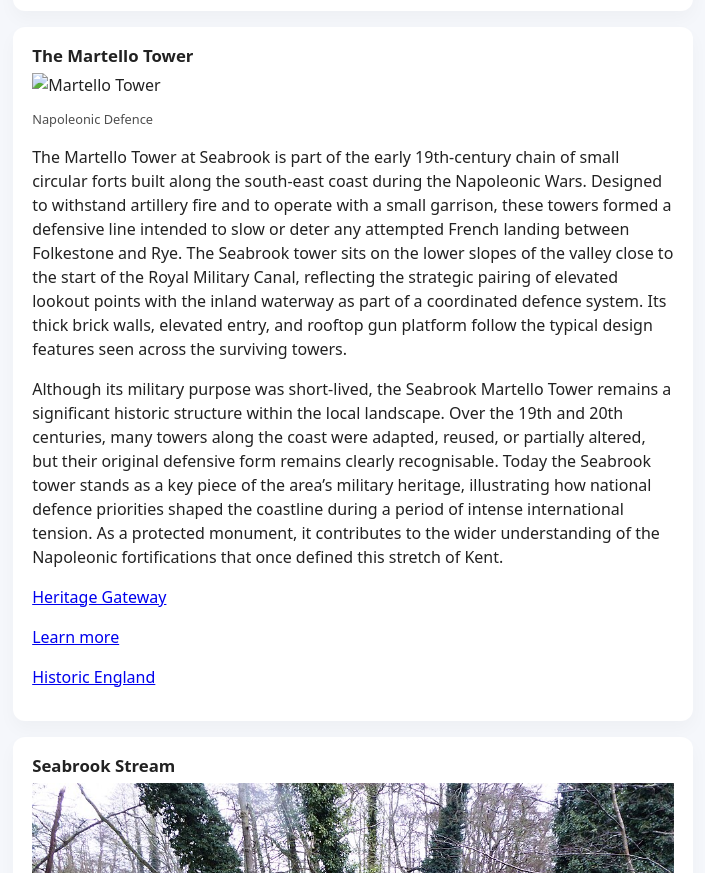
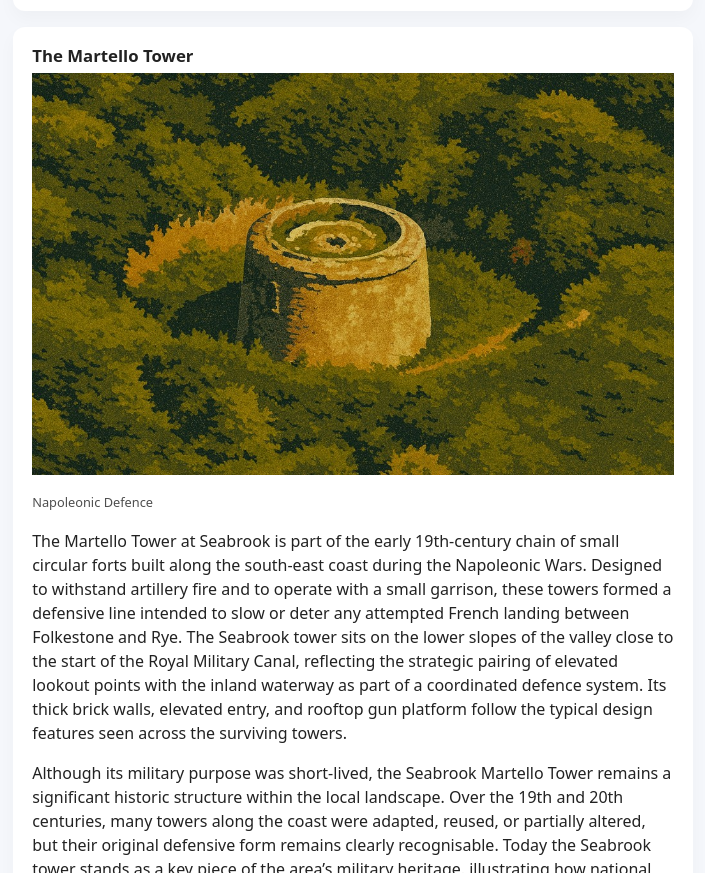
Before and after one commit to seabrookvillagekent/website, a plain HTML site: page index.html in a window 1280 px wide. Shown: the part 6967-7840 px from the top of the page, without its empty margins (101-806 px from the left). Drawn offline with Linux system fonts and the light colour scheme.

Commit message:
Update index.html

```diff
--- a/index.html
+++ b/index.html
@@ -426,7 +426,7 @@ Today the Seabrook end of the canal still shows its original profile—a broad w
 
 <div class="card">
   <h3>The Martello Tower</h3>
-  <img src="martelo.jpg" alt="Martello Tower">
+  <img src="martelo2.jpg" alt="Martello Tower">
   <p class="meta">Napoleonic Defence</p>
   <p>
 The Martello Tower at Seabrook is part of the early 19th-century chain of small circular forts built along the south-east coast during the Napoleonic Wars. Designed to withstand artillery fire and to operate with a small garrison, these towers formed a defensive line intended to slow or deter any attempted French landing between Folkestone and Rye. The Seabrook tower sits on the lower slopes of the valley close to the start of the Royal Military Canal, reflecting the strategic pairing of elevated lookout points with the inland waterway as part of a coordinated defence system. Its thick brick walls, elevated entry, and rooftop gun platform follow the typical design features seen across the surviving towers.
```
